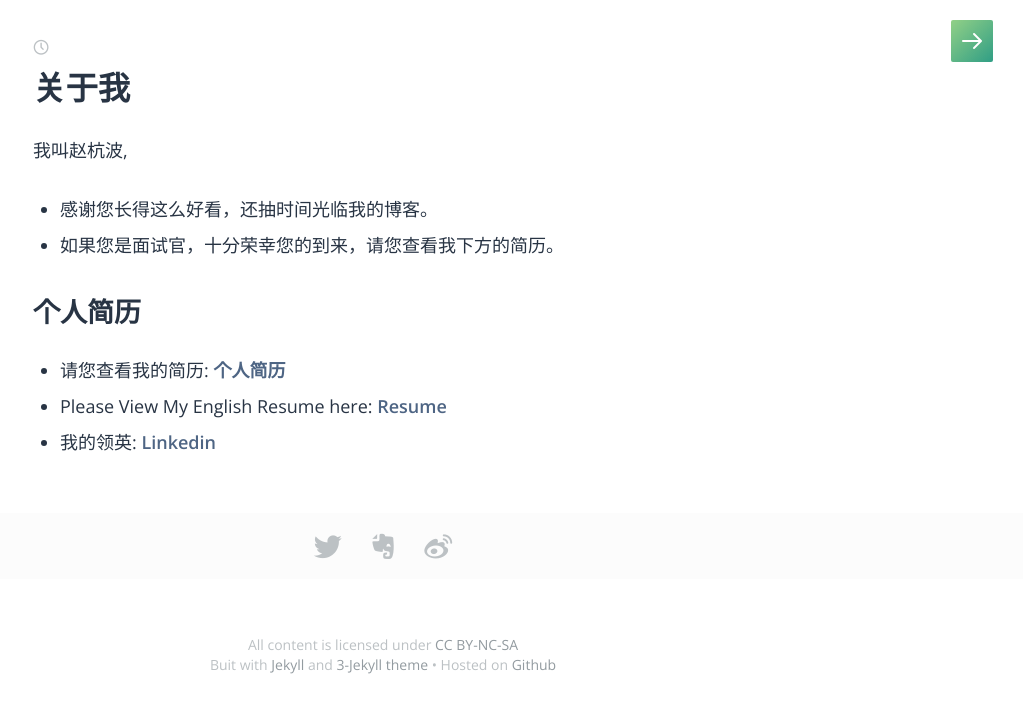
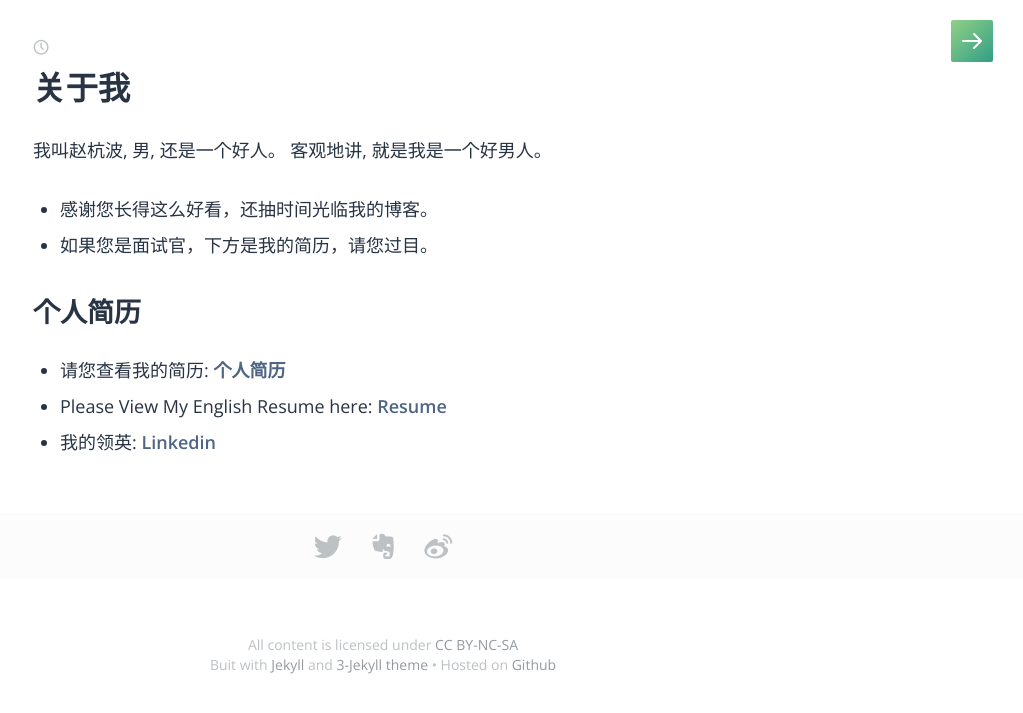
Before and after one commit to zhaohangbo/zhaohangbo.github.io, a Jekyll site: the page built from index.md, in a window 1280 px wide. Shown: the top 713 px of the page, without its empty margins (257-1280 px from the left). Built offline with Jekyll 4.4.1, drawn with Linux system fonts in a browser that asks for light colours; some web fonts are replaced; comment, search, counter and statistics services are not loaded.

```diff
--- a/index.md
+++ b/index.md
@@ -3,15 +3,20 @@ layout: post
 title: 关于我
 ---
 
-我叫赵杭波,
+我叫赵杭波, 男, 还是一个好人。
+客观地讲, 就是我是一个好男人。
 
 - 感谢您长得这么好看，还抽时间光临我的博客。
-- 如果您是面试官，十分荣幸您的到来，请您查看我下方的简历。
+- 如果您是面试官，下方是我的简历，请您过目。
 
 {% comment %}
 
 - 技术不断在更新，一浪一浪，一代一代。
 - 不变的唯有欣赏和学习新事物的心态。
+
+性格, 知道有些事情很难, 但还想去做一做。
+追求, 善良宽容对待别人, 严格勇敢面对自己。
+感情状态, 如果您是女生, 请快发邮件来问我, 害羞。
 
 - 不出您所料，已经没有女朋友好多年。
 - 读到这儿，您可能已不禁产生了共鸣，其实，我们还有更多相似的地方。
```
Also changed, not shown: _posts/startup/2016-03-19-my-saas.md (+2 -2 lines).
